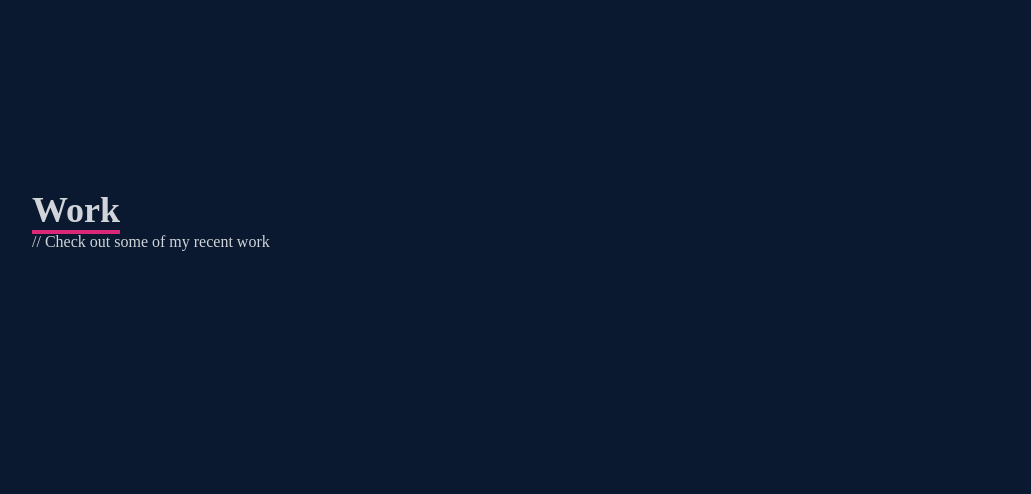
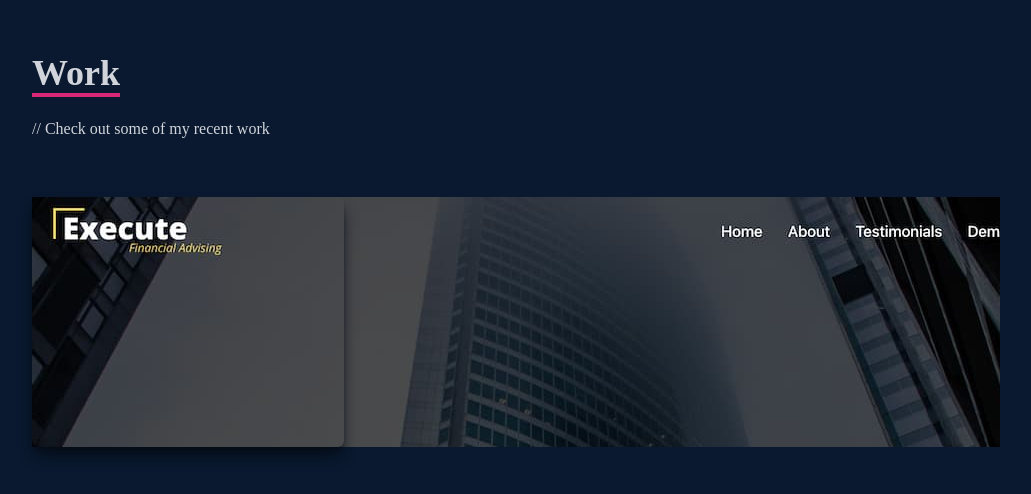
Before and after one commit to LauriOjanen/portfolio, a React (Create React App) app: page / in a window 1280 px wide. Shown: the part 2550-3044 px from the top of the page, without its empty margins (124-1155 px from the left). Built offline with nearby package versions, Linux system fonts and the light colour scheme.

Commit message:
Creare skills

```diff
--- a/src/components/Work.jsx
+++ b/src/components/Work.jsx
@@ -1,4 +1,6 @@
 import React from 'react'
+import workImg from '../assets/workImg.jpeg'
+import realEstate from '../assets/realestate.jpg'
 
 const Work = () => {
   return (
@@ -6,21 +8,22 @@
         <div className='max-w-[1000px] mx-auto p-4 flex flex-col justify-center w-full h-full'>
             <div className='pb-8'>
                 <p className='text-4xl font-bold inline border-b-4 text-gray-300 border-pink-600'>Work</p>
-                <p>// Check out some of my recent work</p>
+                <p className='py-6'>// Check out some of my recent work</p>
             </div>
 
-            <div>
-                <div>
-                    <div>
-                        <span>
-
+            <div style={{backgroundImage: `url(${workImg})`}}
+            className='grid sm:grid-cols-2 md:grid-cols-3 gap-4'>
+                <div className='shadow-lg shadow-[#040c16] group container rounded-md flex justify-center items-center mx-auto content-div'>
+                    <div className='opacity-0 group-hover:opacity-100'>
+                        <span className='text-2xl font-bold text-white tracking-wider'>
+                            React JS Application
                         </span>
-                        <div>
+                        <div className='pt-8 text-center'>
                             <a href="/">
-                                <button></button>
+                                <button className='text-center rounded-lg px-4 py-3 m-2 bg-white text-gray-700 font-bold text-lg'>Demo</button>
                             </a>
                             <a href="/">
-                                <button></button>
+                                <button className='text-center rounded-lg px-4 py-3 m-2 bg-white text-gray-700 font-bold text-lg'>Code</button>
                             </a>
 
                         </div>
--- a/src/index.css
+++ b/src/index.css
@@ -13,3 +13,18 @@
         @apply cursor-pointer;
     }
 }
+
+.content-div {
+    background-repeat: no-repeat;
+    background-size: cover;
+    background-position: center;
+    height: 250px;
+}
+
+.content-div:hover {
+    background-image: linear-gradient(
+        to right,
+        rgba(112, 157, 255, 0.8),
+        hsla(242, 74%, 61%, 0.8)
+    )!important;
+}
```
Also changed, not shown: src/assets/realestate.jpg (added), src/assets/workImg.jpeg (added).
